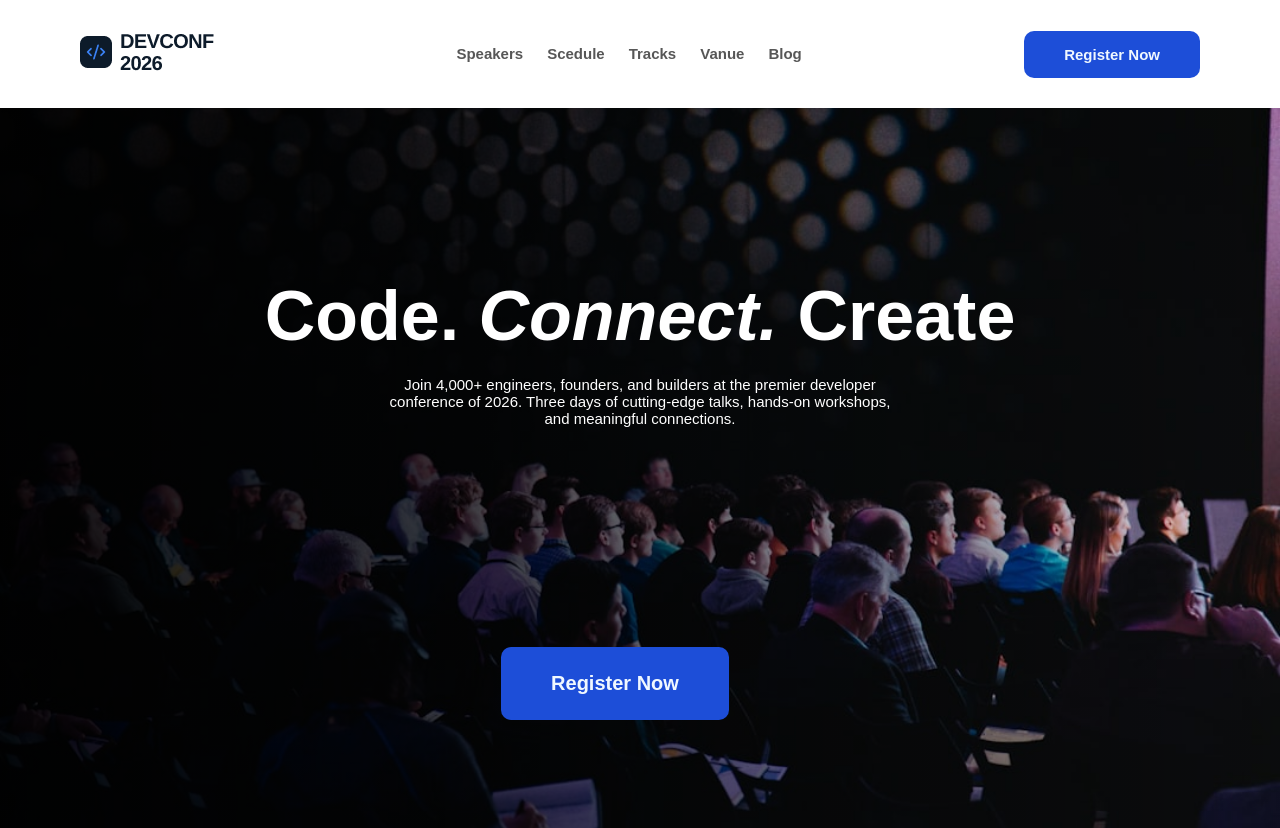
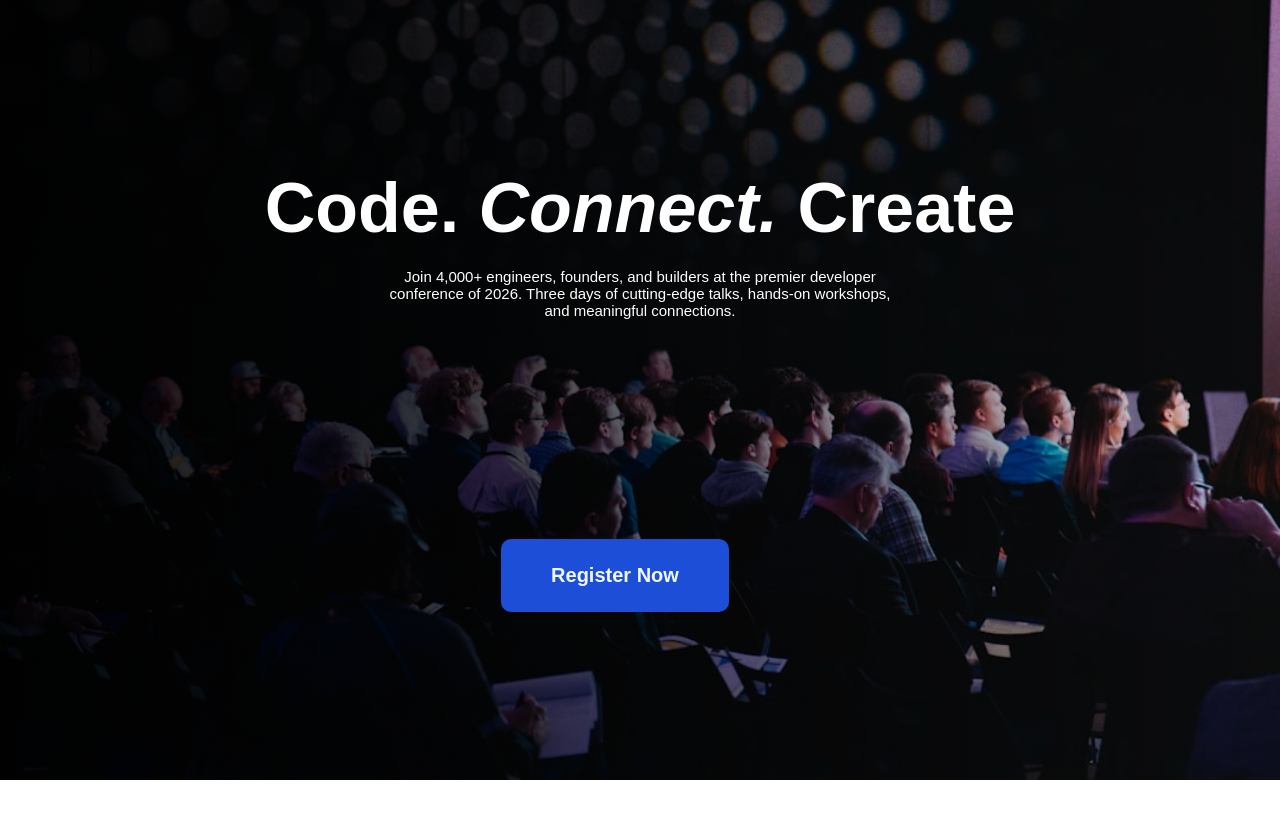
Before and after one commit to MdRafi0198/Rafi-assignment, a plain HTML site: page index.html in a window 1280 px wide. Shown: the top 828 px of the page. Drawn offline with Linux system fonts and the light colour scheme.

Commit message:
4th attempt

```diff
--- a/index.html
+++ b/index.html
@@ -12,21 +12,7 @@ href="https://cdnjs.cloudflare.com/ajax/libs/font-awesome/6.7.2/css/all.min.css"
 <body>
 
 
-    <section class="nav-section">
-        <div class="nav-logo">
-            <img src="./logo.png" alt="">
-        </div>
-        <div class="nav-links">
-            <a href="">Speakers</a>
-            <a href="">Scedule</a>
-            <a href="">Tracks</a>
-            <a href="">Vanue</a>
-            <a href="">Blog</a>
-        </div>
-        <div class="nav-btn">
-            <button class="btn">Register Now</button>
-        </div>
-    </section>
+
 
 
 
```
